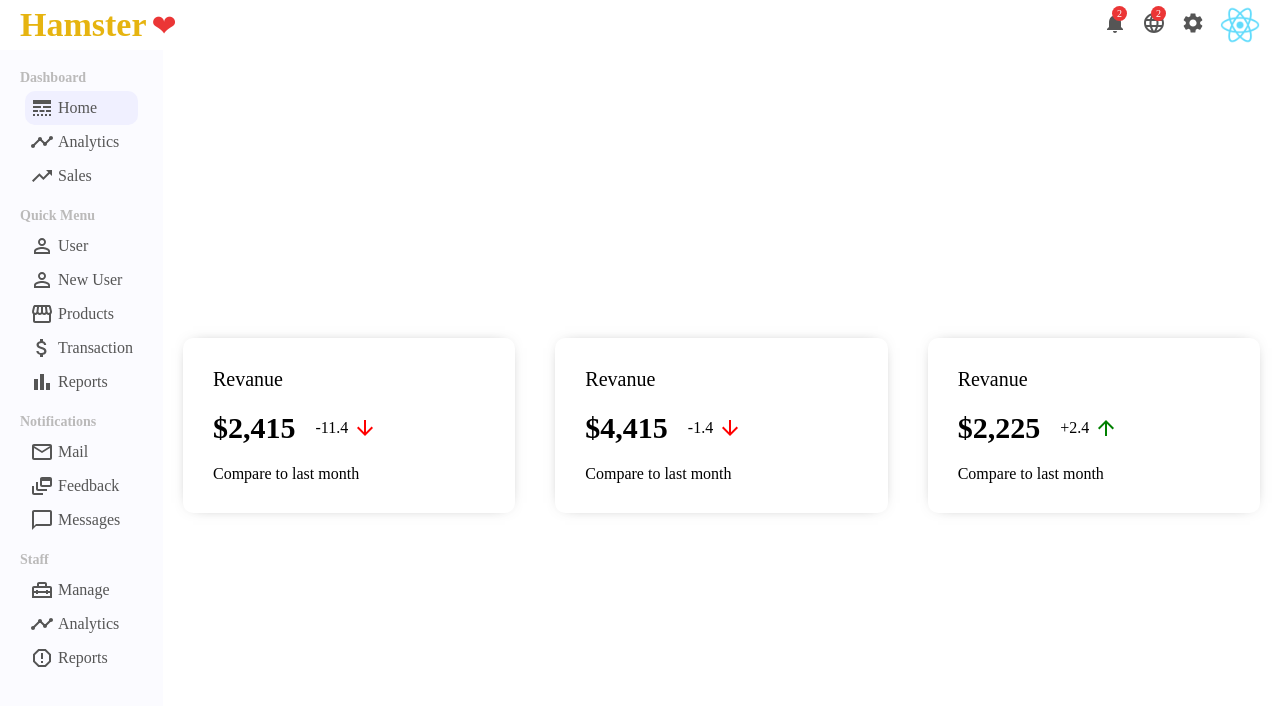
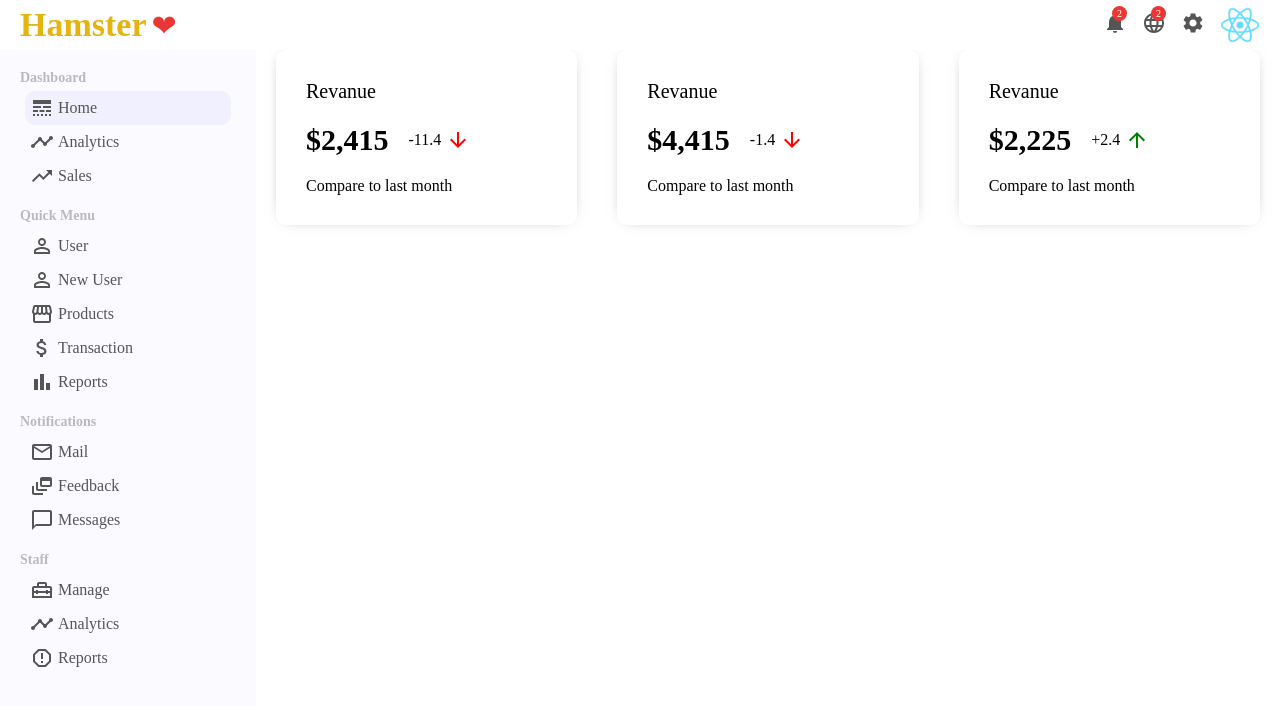
Before and after one commit to Mohammad-Saharkhiz/dashbord-admin, a React (Create React App) app: page / in a window 1280 px wide. Shown: the top 706 px of the page. Built offline with nearby package versions, Linux system fonts and the light colour scheme.

Commit message:
fixed bug of auther in git

```diff
--- a/src/components/features/Features.css
+++ b/src/components/features/Features.css
@@ -36,9 +36,9 @@
     gap: 5px;
 }
 
-.feature__rate__number{
+/* .feature__rate__number{
 
-}
+} */
 
 .arrow{
     font-size: 24px;
@@ -49,6 +49,6 @@
     color: red;
 }
 
-.feature__sub{
+/* .feature__sub{
 
-}
+} */
--- a/src/pages/home/Home.css
+++ b/src/pages/home/Home.css
@@ -0,0 +1,3 @@
+.home{
+    flex: 4;
+}
--- a/src/pages/home/Home.js
+++ b/src/pages/home/Home.js
@@ -6,8 +6,8 @@ export default function Home(props) {
 
 
     return (
-        <>
+        <div className="home">
             <Features />
-        </>
+        </div>
     )
 }
```
